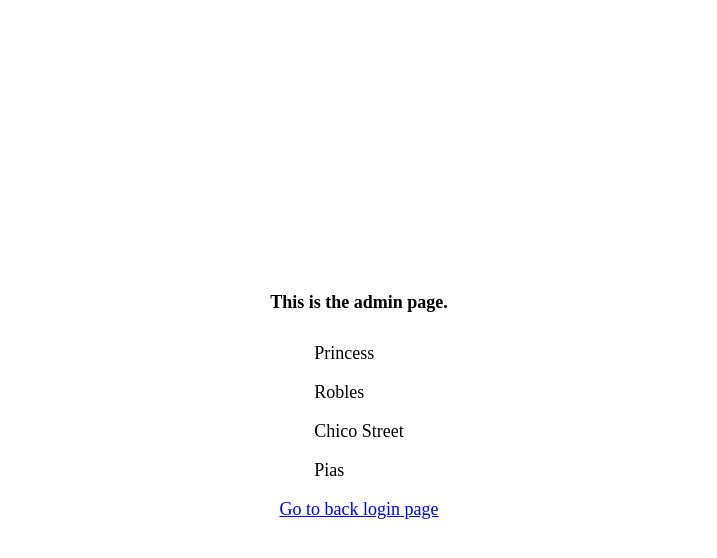
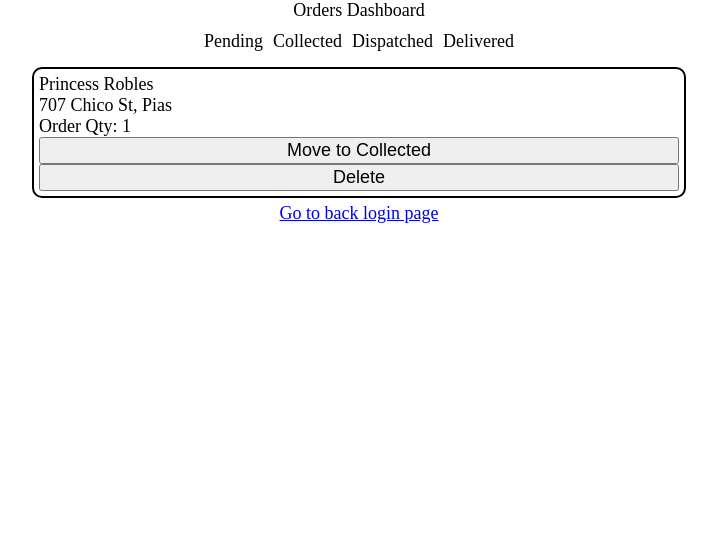
Before and after one commit to ericdarlucio/uplift-projects, a React (Create React App) app in the folder p3-react-app/: page /sikretongmalupet in a window 1280 px wide. Shown: the top 558 px of the page, without its empty margins (281-998 px from the left). Built offline with nearby package versions, Linux system fonts and the light colour scheme.

Commit message:
feat: Add move to and delete button functionality

```diff
--- a/p3-react-app/src/components/OrderCard.css
+++ b/p3-react-app/src/components/OrderCard.css
@@ -0,0 +1,14 @@
+.OrderCard-container {
+  border: 2px solid black;
+  border-radius: 10px;
+  width: 50%;
+  display: flex;
+  flex-direction: column;
+  padding: 5px;
+  margin: 5px;
+}
+
+div p {
+  margin: 0px;
+  padding: 0px;
+}
--- a/p3-react-app/src/components/OrderCard.js
+++ b/p3-react-app/src/components/OrderCard.js
@@ -1,11 +1,44 @@
+import './OrderCard.css'
+import { useDispatch } from 'react-redux'
+
 const OrderCard = ({array}) => {
+
+  const dispatch = useDispatch();
+
   return (
-    <div>
-      <p>{array.firstName}</p>
-      <p>{array.lastName}</p>
-      <p>{array.streetAddress}</p>
-      <p>{array.barangay}</p>
-    </div>
+    <>
+      <div className="OrderCard-container">
+        <p>{array.firstName} {array.lastName}</p>
+        <p>{array.streetAddress}, {array.barangay}</p>
+        <p>Order Qty: {array.quantity}</p>
+        {
+          array.status === 'pending' &&
+          <button
+            onClick = { () => dispatch( {type: 'MOVE_TO_COLLECTED', payload: {firstName: array.firstName}}) }
+          >Move to Collected</button>
+        }
+        {
+          array.status === 'collected' &&
+          <button
+            onClick = { () => dispatch( {type: 'MOVE_TO_DISPATCHED', payload: {firstName: array.firstName}}) }
+          >Move to Dispatched</button>
+        }
+        {
+          array.status === 'dispatched' &&
+          <button
+            onClick = { () => dispatch( {type: 'MOVE_TO_DELIVERED', payload: {firstName: array.firstName}}) }
+          >Move to Delivered</button>
+        }
+        <button
+        onClick = { () => dispatch( {type: 'DELETE', payload: {firstName: array.firstName}}) }
+        >Delete</button>
+
+
+      </div>
+
+
+
+    </>
   )
 }
 
--- a/p3-react-app/src/pages/Admin.css
+++ b/p3-react-app/src/pages/Admin.css
@@ -1,12 +1,25 @@
 .Admin-container {
-  position: fixed;
   left: 0;
   top: 0;
+  height: 100%;
   width: 100%;
-  height: 100%;
   overflow: auto;
   display: flex;
   justify-content: center;
   flex-direction: column;
   align-items: center;
 }
+
+.Admin-status-container {
+  display: flex;
+  flex-direction: row;
+  gap: 10px;
+  padding: 10px;
+}
+
+.Admin-status-pending,
+.Admin-status-collected,
+.Admin-status-dispatched,
+.Admin-status-completed {
+  cursor: pointer;
+}
--- a/p3-react-app/src/pages/Admin.js
+++ b/p3-react-app/src/pages/Admin.js
@@ -3,19 +3,89 @@ import { useSelector } from "react-redux";
 
 import './Admin.css'
 import OrderCard from "../components/OrderCard";
+import { useState } from "react";
 
 const Admin = () => {
 
   const orders = useSelector(state => state.allOrders);
 
+  const [ showPending, setShowPending ] = useState(true);
+  const [ showCollected, setShowCollected ] = useState(false);
+  const [ showDispatched, setShowDispatched ] = useState(false);
+  const [ showDelivered, setShowDelivered ] = useState(false);
+
+  const pendingOrders = orders.filter( order => order.status === 'pending' );
+  const collectedOrders = orders.filter( order => order.status === 'collected' );
+  const dispatchedOrders = orders.filter( order => order.status === 'dispatched' );
+  const deliveredOrders = orders.filter( order => order.status === 'delivered' );
+
   return (
     <div className="Admin-container">
-      <h1>This is the admin page.</h1>
+      <div>Orders Dashboard</div>
+      <div className="Admin-status-container">
+        <div
+          className="Admin-status-pending"
+          onClick={() => {
+            setShowPending(true);
+            setShowCollected(false);
+            setShowDispatched(false);
+            setShowDelivered(false);
+          }}
+        >Pending</div>
+
+        <div
+          className="Admin-status-collected"
+          onClick={() => {
+            setShowPending(false);
+            setShowCollected(true);
+            setShowDispatched(false);
+            setShowDelivered(false);
+          }}
+        >Collected</div>
+
+        <div
+          className="Admin-status-dispatched"
+          onClick={() => {
+            setShowPending(false);
+            setShowCollected(false);
+            setShowDispatched(true);
+            setShowDelivered(false);
+          }}
+        >Dispatched</div>
+
+        <div
+          className="Admin-status-completed"
+          onClick={() => {
+            setShowPending(false);
+            setShowCollected(false);
+            setShowDispatched(false);
+            setShowDelivered(true);
+          }}
+        >Delivered</div>
+      </div>
       {
-        orders.map(order => {
+        showPending &&
+        pendingOrders.map( order => {
           return <OrderCard key={order.firstName} array={order} />
         })
-
+      }
+      {
+        showCollected &&
+        collectedOrders.map( order => {
+          return <OrderCard key={order.firstName} array={order} />
+        })
+      }
+      {
+        showDispatched &&
+        dispatchedOrders.map( order => {
+          return <OrderCard key={order.firstName} array={order} />
+        })
+      }
+      {
+        showDelivered &&
+        deliveredOrders.map( order => {
+          return <OrderCard key={order.firstName} array={order} />
+        })
       }
       <Link to='/'><span>Go to back login page</span></Link>
     </div>
--- a/p3-react-app/src/pages/Customer.js
+++ b/p3-react-app/src/pages/Customer.js
@@ -3,12 +3,14 @@ import './Customer.css'
 
 
 const Customer = () => {
+
   return (
     <div className="CustomerWelcome-container">
       <h1>Hello, dearest customer! Welcome to our water delivery station! Click 'Order now!' to proceed with your order.</h1>
       <Link to='/customer/form'><button>Order now!</button></Link>
       <br></br>
       <Link to='/'><span>Return to login page</span></Link>
+      <br></br>
     </div>
   )
 }
--- a/p3-react-app/src/pages/CustomerForm.js
+++ b/p3-react-app/src/pages/CustomerForm.js
@@ -8,6 +8,7 @@ const CustomerForm = () => {
 	const [lname, setLastName] = useState('');
 	const [stAddress, setStreetAddress] = useState('');
 	const [brgy, setBarangay] = useState('Amanoaoac');
+  const [waterOrder, setWaterOrder] = useState(0);
   const [showConfirmation, setShowConfirmation] = useState(false);
   const navigate = useNavigate();
   const dispatch = useDispatch();
@@ -37,9 +38,11 @@ const CustomerForm = () => {
         firstName: fname,
         lastName: lname,
         streetAddress: stAddress,
-        barangay: brgy
+        barangay: brgy,
+        quantity: waterOrder,
+        status: 'pending'
       }});
-    navigate('/customer/order');
+    navigate('/customer/order', {state: {fname: fname, lname: lname, status: 'pending'}});
   }
 
 	return (
@@ -63,6 +66,7 @@ const CustomerForm = () => {
 					value={lname}
 					onChange={(e) => setLastName(e.target.value)}
 				></input>
+
 				<label>Street Address:</label>
 				<input
           required
@@ -89,6 +93,16 @@ const CustomerForm = () => {
 					})}
 				</select>
 
+				<label>Number of order:</label>
+				<input
+          required
+					type='number'
+					value={waterOrder}
+          min='1'
+          max='20'
+					onChange={(e) => setWaterOrder(e.target.value)}
+				></input>
+
         <button type='submit'>Place your order</button>
 
 			</form>
@@ -102,6 +116,7 @@ const CustomerForm = () => {
             <p>Last name: <span style={{color: 'blue'}}>{lname}</span></p>
             <p>Street address: <span style={{color: 'blue'}}>{stAddress}</span></p>
             <p>Barangay: <span style={{color: 'blue'}}>{brgy}</span></p>
+            <p>Number of orders: <span style={{color: 'blue'}}>{waterOrder}</span></p>
             <button
               onClick={() => setShowConfirmation(!showConfirmation)}
             >Cancel</button>
--- a/p3-react-app/src/pages/CustomerOrder.js
+++ b/p3-react-app/src/pages/CustomerOrder.js
@@ -1,12 +1,16 @@
 import { Link } from "react-router-dom";
-import './CustomerOrder.css'
-
+import './CustomerOrder.css';
+import { useLocation } from "react-router-dom";
 
 const CustomerOrder = () => {
+
+  const location = useLocation();
+
   return (
     <div className="CustomerOrder-container">
-      <h1>This is the customer order page.</h1>
-      <Link to='/customer/form'><span>Go to back to customer page</span></Link>
+      <h1>Hi {location.state.fname} {location.state.lname}! The status of your order is pending.</h1>
+
+      <Link to='/customer'><span>Go to back to customer welcome page</span></Link>
     </div>
   )
 }
--- a/p3-react-app/src/pages/Login.js
+++ b/p3-react-app/src/pages/Login.js
@@ -10,6 +10,7 @@ const Login = () => {
   const [ password, setPassword ] = useState('');
 
   const navigate = useNavigate();
+
 
   // Login Validation
   const checkCredentials = (e) => {
--- a/p3-react-app/src/redux/reducer.js
+++ b/p3-react-app/src/redux/reducer.js
@@ -3,13 +3,37 @@ const initialState = {
     {
       firstName: 'Princess',
       lastName: 'Robles',
-      streetAddress: 'Chico Street',
+      streetAddress: '707 Chico St',
       barangay: 'Pias',
+      quantity: 1,
       status: 'pending'
+    },
+    {
+      firstName: 'Eric',
+      lastName: 'Darlucio',
+      streetAddress: '51 Pico Ave',
+      barangay: 'Coral',
+      quantity: 1,
+      status: 'collected'
+    },
+    {
+      firstName: 'Roz',
+      lastName: 'Dalope',
+      streetAddress: '123 Abs St',
+      barangay: 'Lambayan',
+      quantity: 1,
+      status: 'dispatched'
+    },
+    {
+      firstName: 'Juan',
+      lastName: 'Dela Cruz',
+      streetAddress: '123 Mabolo St',
+      barangay: 'Poblacion',
+      quantity: 1,
+      status: 'delivered'
     }
   ]
 };
-
 
 const reducer = ( state = initialState, action ) => {
 
@@ -21,9 +45,33 @@ const reducer = ( state = initialState, action ) => {
           lastName: action.payload.lastName,
           streetAddress: action.payload.streetAddress,
           barangay: action.payload.barangay,
-          status: 'pending'
+          quantity: action.payload.quantity,
+          status: action.payload.status
         }]}
       );
+    case 'DELETE':
+      return ({allOrders: state.allOrders.filter( order => order.firstName !== action.payload.firstName )});
+    case 'MOVE_TO_COLLECTED':
+      return ({allOrders: state.allOrders.map( order => {
+        if (order.firstName === action.payload.firstName){
+          order.status = 'collected';
+          return order;
+        } else { return order; }
+      })});
+      case 'MOVE_TO_DISPATCHED':
+      return ({allOrders: state.allOrders.map( order => {
+        if (order.firstName === action.payload.firstName){
+          order.status = 'dispatched';
+          return order;
+        } else { return order; }
+      })});
+      case 'MOVE_TO_DELIVERED':
+      return ({allOrders: state.allOrders.map( order => {
+        if (order.firstName === action.payload.firstName){
+          order.status = 'delivered';
+          return order;
+        } else { return order; }
+      })});
     default:
       return state;
   }
```
